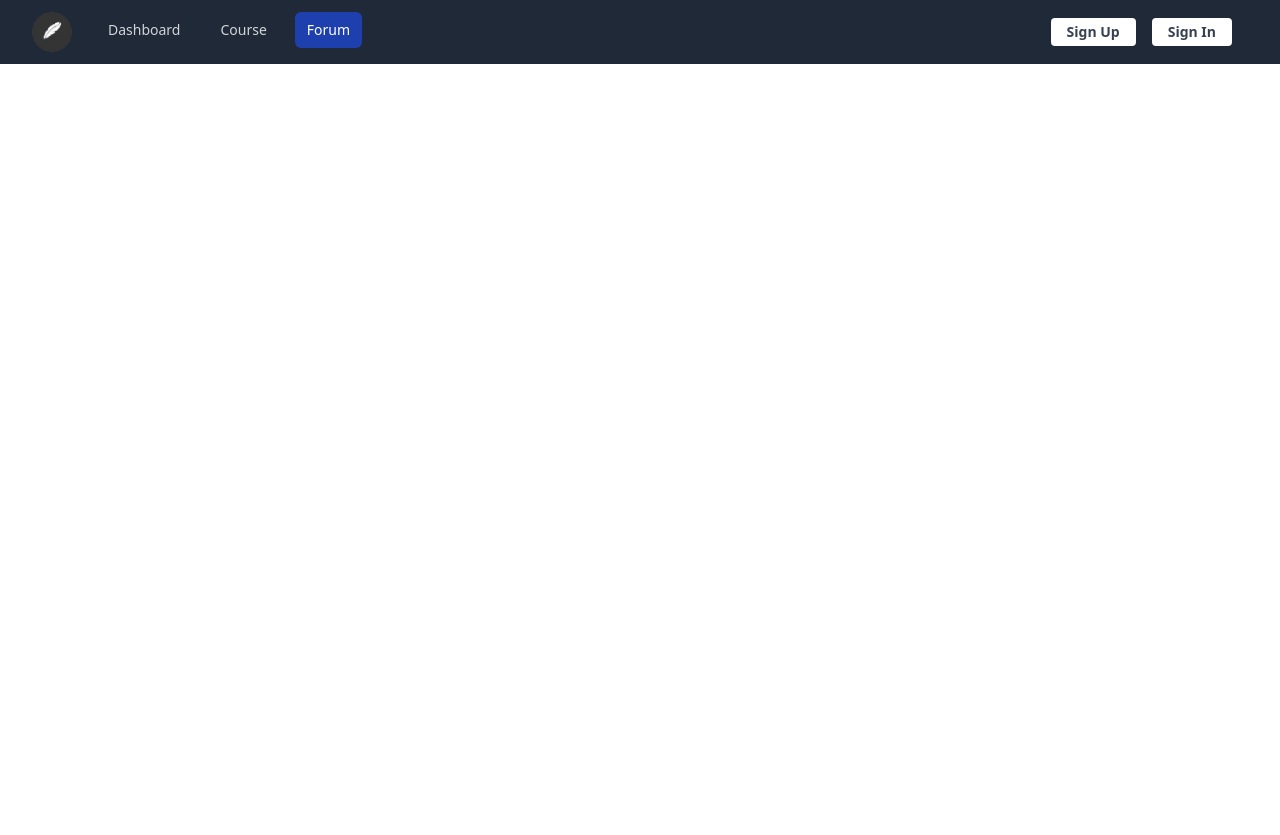
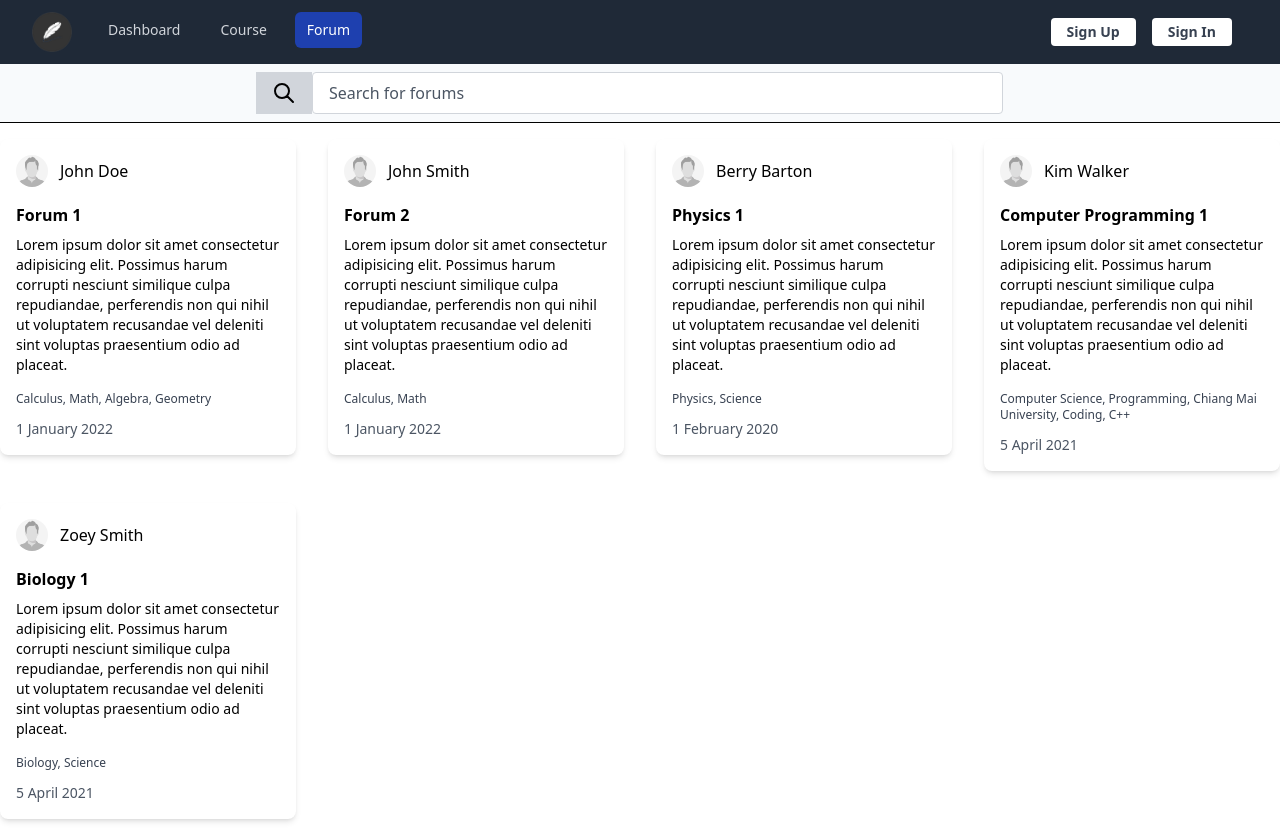
Before and after one commit to ThisGameZR/MyReview, a Next.js app: page /forum in a window 1280 px wide. Before the commit the page ends 800 px from the top, so only its background shows below. Built offline with nearby package versions, Linux system fonts and the light colour scheme.

Commit message:
Forum page

```diff
--- a/components/util/Card.js
+++ b/components/util/CourseCard.js
@@ -1,8 +1,6 @@
 import React from "react";
 
 export default function Card({ prop }) {
-  //if prop.date is not older than this month
-
   const highlight =
     prop.point >= 4
       ? "bg-orange-200 text-orange-800 "
--- /dev/null
+++ b/components/util/ForumCard.js
@@ -0,0 +1,40 @@
+import React from "react";
+import Image from "next/image";
+
+export default function MediaCard({ prop }) {
+  function dateToString(date) {
+    const months = ["January", "February", "March", "April", "May", "June", "July", "August", "September", "October", "November", "December"];
+    return date.getDate() + " " + months[date.getMonth()] + " " + date.getFullYear();
+  }
+
+  return (
+    <div className="w-full sm:w-1/2 md:w-1/2 xl:w-1/4 p-4">
+      <a href="" className="c-card block bg-white shadow-md hover:shadow-xl rounded-lg overflow-hidden">
+        <div className="px-4 py-2">
+          <span className="flex items-center py-2">
+            <div className="relative w-8 h-8 inline-block">
+              <Image src={prop.author.avatar} layout="fill" className="rounded-[50%]" />
+            </div>
+            <div className="inline-block ml-3">{prop.author.name}</div>
+          </span>
+          <h2 className="mt-2 mb-2  font-bold">{prop?.title ? prop.title : "No Title"}</h2>
+          <p className="text-sm">{prop?.description ? prop.description : "No Description"}</p>
+        </div>
+        <div className="px-4 pt-2 pb-2 border-t border-b text-xs text-gray-700">
+          <span className="flex items-center mb-1">
+            {prop.tags.map((tag, i) => {
+              if (i == prop.tags.length - 1) {
+                return <>{tag}</>;
+              } else {
+                return <>{tag}, </>;
+              }
+            })}
+          </span>
+        </div>
+        <div className="px-4 pb-4 flex items-center text-sm text-gray-600">
+          <span>{dateToString(prop.date)}</span>
+        </div>
+      </a>
+    </div>
+  );
+}
--- a/pages/course/index.js
+++ b/pages/course/index.js
@@ -1,7 +1,7 @@
 import React, { useState, useEffect } from "react";
 import Navbar from "../../layouts/Navbar";
 import Select from "../../components/util/Select";
-import Card from "../../components/util/Card";
+import CourseCard from "../../components/util/CourseCard";
 
 export default function Index() {
   const universityList = [
@@ -122,7 +122,7 @@ export default function Index() {
         <div className="flex flex-col w-full ">
           {/* Search div */}
           <div className="flex flex-row w-full bg-slate-50 border-b-black border-b border-solid justify-center">
-            <div className="flex flex-col px-4 py-2 gap-2 lg:py-4 lg:grid lg:grid-cols-[20%_20%_20%_40%] w-full lg:w-[60%] lg:gap-8 xl:grid-cols-[20%_20%_15%_35%]">
+            <div className="flex flex-col px-4 py-2 gap-2 lg:py-4 lg:grid lg:grid-cols-[20%_20%_20%_35%] w-[95%] xl:w-[80%] xl:gap-6 xl:grid-cols-[20%_20%_15%_35%]">
               <div className="">
                 <Select list={universityList} selected={selectedUniversity} setSelected={setSelectedUniversity} />
               </div>
@@ -145,7 +145,7 @@ export default function Index() {
           <div className="container mx-auto">
             <div className="flex flex-wrap -mx-4">
               {courses.map((course) => (
-                <Card key={course.courseId} prop={course} />
+                <CourseCard key={course.courseId} prop={course} />
               ))}
             </div>
           </div>
--- a/pages/forum/index.js
+++ b/pages/forum/index.js
@@ -1,10 +1,102 @@
 import React from "react";
 import Navbar from "../../layouts/Navbar";
+import ForumCard from "../../components/util/ForumCard";
 
-export default function index() {
+export default function Index() {
+  const forums = [
+    {
+      forumId: 1,
+      title: "Forum 1",
+      description:
+        "Lorem ipsum dolor sit amet consectetur adipisicing elit. Possimus harum corrupti nesciunt similique culpa repudiandae, perferendis non qui nihil ut voluptatem recusandae vel deleniti sint voluptas praesentium odio ad placeat.",
+      tags: ["Calculus", "Math", "Algebra", "Geometry"],
+      date: new Date("2022-01-01"),
+      author: {
+        name: "John Doe",
+        avatar: "/images/placeholder.jpeg",
+      },
+    },
+    {
+      forumId: 2,
+      title: "Forum 2",
+      description:
+        "Lorem ipsum dolor sit amet consectetur adipisicing elit. Possimus harum corrupti nesciunt similique culpa repudiandae, perferendis non qui nihil ut voluptatem recusandae vel deleniti sint voluptas praesentium odio ad placeat.",
+      date: new Date("2022-01-01"),
+      tags: ["Calculus", "Math"],
+      author: {
+        name: "John Smith",
+        avatar: "/images/placeholder.jpeg",
+      },
+    },
+    {
+      forumId: 3,
+      title: "Physics 1",
+      description:
+        "Lorem ipsum dolor sit amet consectetur adipisicing elit. Possimus harum corrupti nesciunt similique culpa repudiandae, perferendis non qui nihil ut voluptatem recusandae vel deleniti sint voluptas praesentium odio ad placeat.",
+      date: new Date("2020-02-01"),
+      tags: ["Physics", "Science"],
+      author: {
+        name: "Berry Barton",
+        avatar: "/images/placeholder.jpeg",
+      },
+    },
+    {
+      forumId: 4,
+      title: "Computer Programming 1",
+      description:
+        "Lorem ipsum dolor sit amet consectetur adipisicing elit. Possimus harum corrupti nesciunt similique culpa repudiandae, perferendis non qui nihil ut voluptatem recusandae vel deleniti sint voluptas praesentium odio ad placeat.",
+      date: new Date("2021-04-05"),
+      tags: ["Computer Science", "Programming", "Chiang Mai University", "Coding", "C++"],
+      author: {
+        name: "Kim Walker",
+        avatar: "/images/placeholder.jpeg",
+      },
+    },
+    {
+      forumId: 5,
+      title: "Biology 1",
+      description:
+        "Lorem ipsum dolor sit amet consectetur adipisicing elit. Possimus harum corrupti nesciunt similique culpa repudiandae, perferendis non qui nihil ut voluptatem recusandae vel deleniti sint voluptas praesentium odio ad placeat.",
+      date: new Date("2021-04-05"),
+      tags: ["Biology", "Science"],
+      author: {
+        name: "Zoey Smith",
+        avatar: "/images/placeholder.jpeg",
+      },
+    },
+  ];
+
   return (
     <>
       <Navbar />
+      <div className="h-[8vh]"></div>
+      <div className="flex w-screen h-full justify-center">
+        <div className="flex flex-col w-full ">
+          {/* Search div */}
+          <div className="flex flex-row w-full py-2 bg-slate-50 border-b-black border-b border-solid justify-center">
+            <div className="w-[60%] flex flex-row">
+              <div className="flex justify-center items-center bg-gray-300 px-4">
+                <svg xmlns="http://www.w3.org/2000/svg" className="h-6 w-6" fill="none" viewBox="0 0 24 24" stroke="currentColor">
+                  <path strokeLinecap="round" strokeLinejoin="round" strokeWidth="2" d="M21 21l-6-6m2-5a7 7 0 11-14 0 7 7 0 0114 0z" />
+                </svg>
+              </div>
+              <input
+                type="text"
+                className="w-[90%] px-4 py-2 outline-none focus:bg-gray-100 placeholder:text-gray-600 border border-solid border-gray-300 rounded"
+                placeholder="Search for forums"
+              />
+            </div>
+          </div>
+          {/* Forum results */}
+          <div className="container mx-auto">
+            <div className="flex flex-wrap -mx-4">
+              {forums.map((forum) => {
+                return <ForumCard key={forum.forumId} prop={forum} />;
+              })}
+            </div>
+          </div>
+        </div>
+      </div>
     </>
   );
 }
```
Also changed, not shown: public/images/placeholder.jpeg (added).
